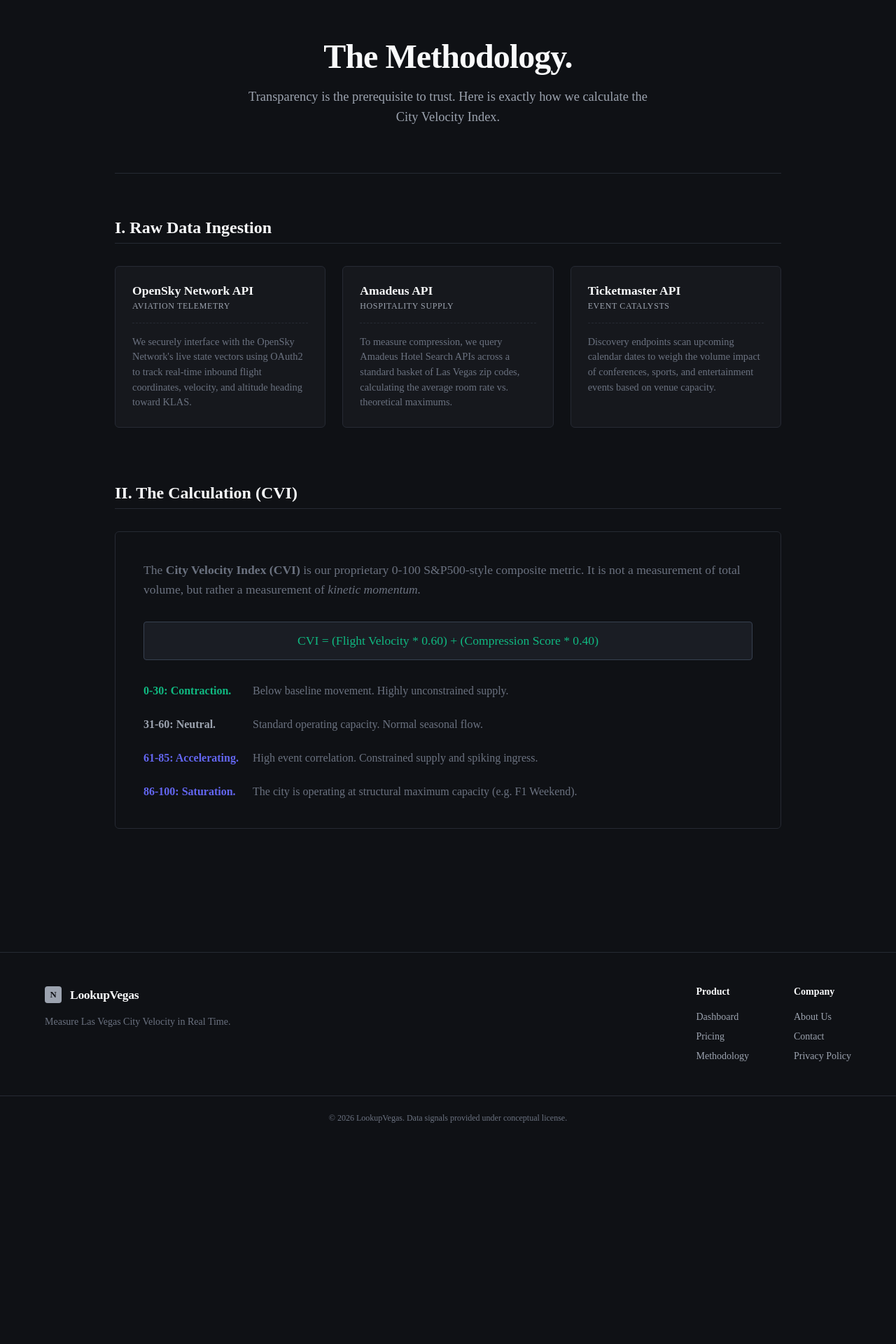
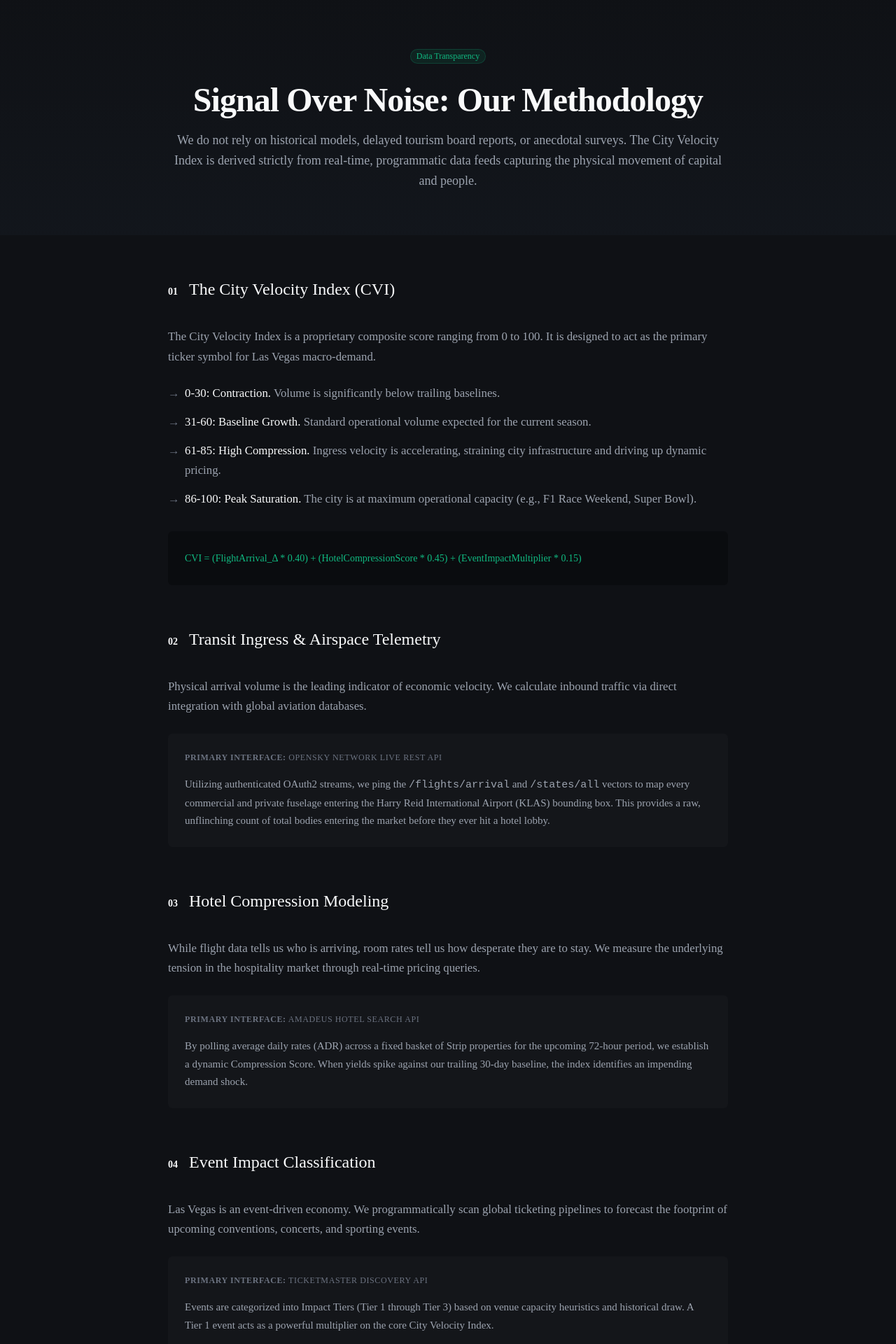
Before and after one commit to alwat83/lookupvegas, a Next.js app: page /methodology in a window 1280 px wide. Shown: the part 140-2060 px from the top of the page at 70% size. Before the commit the page ends 1769 px from the top, so only its background shows below. Built offline with nearby package versions, Linux system fonts and the light colour scheme.

Commit message:
feat: implement methodology overview page to transparently document cvi calculations and api dependencies

```diff
--- a/app/methodology/Methodology.module.css
+++ b/app/methodology/Methodology.module.css
@@ -1,140 +1,169 @@
-.main {
-    max-width: 1000px;
-    margin: 0 auto;
-    padding: 2rem 1.5rem;
+.methodologyContainer {
+    min-height: 100vh;
+    display: flex;
+    flex-direction: column;
 }
 
-.hero {
-    padding: 6rem 0 4rem 0;
+.heroSection {
+    padding: 5rem 0 4rem;
+    border-bottom: 1px solid var(--border);
+    background: linear-gradient(180deg, rgba(15, 17, 21, 0) 0%, rgba(31, 41, 55, 0.2) 100%);
     text-align: center;
-    border-bottom: 1px solid var(--border-color);
-    margin-bottom: 4rem;
+}
+
+.badgeContainer {
+    margin-bottom: 1.5rem;
+    display: flex;
+    justify-content: center;
 }
 
 .title {
     font-size: 3rem;
-    font-weight: 700;
+    font-weight: 600;
     color: var(--text-primary);
-    margin: 0 0 1rem 0;
+    margin-bottom: 1rem;
     letter-spacing: -0.02em;
 }
 
 .subtitle {
-    font-size: 1.15rem;
+    font-size: 1.125rem;
     color: var(--text-secondary);
-    max-width: 600px;
+    max-width: 800px;
     margin: 0 auto;
     line-height: 1.6;
 }
 
-.section {
-    margin-bottom: 5rem;
+.contentSection {
+    flex: 1;
+    padding: 4rem 0;
+    max-width: 800px;
+    margin: 0 auto;
 }
 
-.sectionHeading {
-    font-size: 1.5rem;
-    font-weight: 600;
-    color: var(--text-primary);
-    margin: 0 0 2rem 0;
-    border-bottom: 1px solid var(--border-color);
-    padding-bottom: 0.5rem;
+.methodologyBlock {
+    margin-bottom: 4rem;
 }
 
-.apiGrid {
-    display: grid;
-    grid-template-columns: repeat(1, 1fr);
-    gap: 1.5rem;
+.blockHeader {
+    display: flex;
+    align-items: baseline;
+    gap: 1rem;
+    margin-bottom: 1.5rem;
+    border-bottom: 1px solid var(--border);
+    padding-bottom: 1rem;
 }
 
-@media (min-width: 768px) {
-    .apiGrid {
-        grid-template-columns: repeat(3, 1fr);
-    }
+.blockNumber {
+    font-family: var(--font-mono);
+    font-size: 0.875rem;
+    color: var(--accent);
+    font-weight: 600;
 }
 
-.apiCard {
-    background-color: var(--bg-secondary);
-    border: 1px solid var(--border-color);
-    border-radius: 6px;
-    padding: 1.5rem;
-}
-
-.apiHeader {
-    display: flex;
-    flex-direction: column;
-    margin-bottom: 1rem;
-    padding-bottom: 1rem;
-    border-bottom: 1px dashed var(--border-color);
-}
-
-.apiName {
-    font-size: 1.1rem;
-    font-weight: 600;
-    margin: 0 0 0.25rem 0;
+.blockTitle {
+    font-size: 1.5rem;
+    font-weight: 500;
     color: var(--text-primary);
 }
 
-.apiType {
-    font-size: 0.75rem;
-    text-transform: uppercase;
-    font-family: var(--font-mono);
+.blockContent {
     color: var(--text-secondary);
-    letter-spacing: 0.05em;
+    line-height: 1.7;
+    font-size: 1.05rem;
 }
 
-.apiDesc {
-    font-size: 0.9rem;
-    color: var(--text-muted);
-    line-height: 1.5;
+.blockContent p {
+    margin-bottom: 1.5rem;
 }
 
-.calcBox {
-    background-color: var(--bg-primary);
-    border: 1px solid var(--border-color);
-    border-radius: 6px;
-    padding: 2.5rem;
+.dataList {
+    list-style: none;
+    padding: 0;
+    margin: 0 0 2rem 0;
 }
 
-.paragraph {
-    font-size: 1.1rem;
-    color: var(--text-muted);
-    line-height: 1.6;
-    margin-bottom: 2rem;
+.dataList li {
+    margin-bottom: 0.75rem;
+    padding-left: 1.5rem;
+    position: relative;
 }
 
-.formula {
-    background-color: #1A1D24;
-    border: 1px solid #374151;
-    padding: 1rem;
-    border-radius: 4px;
-    text-align: center;
-    margin-bottom: 2rem;
+.dataList li::before {
+    content: "→";
+    position: absolute;
+    left: 0;
+    color: var(--text-muted);
+    font-family: var(--font-mono);
+}
+
+.dataList strong {
+    color: var(--text-primary);
+    font-weight: 500;
+}
+
+.formulaBox {
+    background: rgba(0, 0, 0, 0.3);
+    border: 1px solid var(--border);
+    padding: 1.5rem;
+    border-radius: 6px;
     overflow-x: auto;
 }
 
-.formula code {
+.formulaBox code {
     font-family: var(--font-mono);
     color: var(--accent-growth);
-    font-size: 1.1rem;
+    font-size: 0.875rem;
 }
 
-.calcList {
-    list-style-type: none;
-    padding: 0;
-    margin: 0;
-    display: flex;
-    flex-direction: column;
-    gap: 1.5rem;
+.sourceCard {
+    background: rgba(255, 255, 255, 0.02);
+    border: 1px dashed var(--border);
+    padding: 1.5rem;
+    border-radius: 6px;
+    margin-top: 1.5rem;
 }
 
-.calcList li {
-    font-size: 1rem;
+.sourceMeta {
+    font-family: var(--font-mono);
+    font-size: 0.75rem;
+    text-transform: uppercase;
+    letter-spacing: 0.05em;
     color: var(--text-muted);
-    display: flex;
-    gap: 1rem;
-    line-height: 1.5;
+    margin-bottom: 1rem;
 }
 
-.calcList strong {
-    min-width: 140px;
+.sourceMeta strong {
+    color: var(--accent);
 }
+
+.sourceCard p {
+    margin: 0;
+    font-size: 0.9375rem;
+}
+
+/* CTA */
+.ctaWrapper {
+    text-align: center;
+    margin-top: 5rem;
+    padding-top: 4rem;
+    border-top: 1px solid var(--border);
+}
+
+.terminalBtn {
+    display: inline-block;
+    background: var(--text-primary);
+    color: var(--bg-primary);
+    padding: 0.875rem 2rem;
+    border-radius: 4px;
+    font-family: var(--font-mono);
+    font-size: 0.875rem;
+    font-weight: 600;
+    text-transform: uppercase;
+    text-decoration: none;
+    transition: all 0.2s ease;
+}
+
+.terminalBtn:hover {
+    background: var(--text-secondary);
+    transform: translateY(-1px);
+}
--- a/app/methodology/page.js
+++ b/app/methodology/page.js
@@ -1,62 +1,126 @@
+import Navbar from '../../components/Navbar';
+import Footer from '../../components/Footer';
 import styles from './Methodology.module.css';
+import Link from 'next/link';
 
 export const metadata = {
-    title: 'Methodology | LookupVegas',
-    description: 'How the Las Vegas City Velocity Index is calculated.',
+    title: 'LookupVegas | Methodology',
+    description: 'Data integrity, signal processing, and the calculation model behind the City Velocity Index.',
 };
 
 export default function MethodologyPage() {
     return (
-        <main className={styles.main}>
-            <div className={styles.hero}>
-                <h1 className={styles.title}>The Methodology.</h1>
-                <p className={styles.subtitle}>Transparency is the prerequisite to trust. Here is exactly how we calculate the City Velocity Index.</p>
+        <main className={styles.methodologyContainer}>
+            <Navbar />
+
+            <div className={styles.heroSection}>
+                <div className="container">
+                    <div className={styles.badgeContainer}>
+                        <span className="badge badge-growth">Data Transparency</span>
+                    </div>
+                    <h1 className={styles.title}>Signal Over Noise: Our Methodology</h1>
+                    <p className={styles.subtitle}>
+                        We do not rely on historical models, delayed tourism board reports, or anecdotal surveys. The City Velocity Index is derived strictly from real-time, programmatic data feeds capturing the physical movement of capital and people.
+                    </p>
+                </div>
             </div>
 
-            <section className={styles.section}>
-                <h2 className={styles.sectionHeading}>I. Raw Data Ingestion</h2>
-                <div className={styles.apiGrid}>
-                    <div className={styles.apiCard}>
-                        <div className={styles.apiHeader}>
-                            <h3 className={styles.apiName}>OpenSky Network API</h3>
-                            <span className={styles.apiType}>Aviation Telemetry</span>
+            <div className={`container ${styles.contentSection}`}>
+
+                {/* 1. The Core Index */}
+                <div className={styles.methodologyBlock}>
+                    <div className={styles.blockHeader}>
+                        <div className={styles.blockNumber}>01</div>
+                        <h2 className={styles.blockTitle}>The City Velocity Index (CVI)</h2>
+                    </div>
+                    <div className={styles.blockContent}>
+                        <p>
+                            The City Velocity Index is a proprietary composite score ranging from 0 to 100. It is designed to act as the primary ticker symbol for Las Vegas macro-demand.
+                        </p>
+                        <ul className={styles.dataList}>
+                            <li><strong>0-30: Contraction.</strong> Volume is significantly below trailing baselines.</li>
+                            <li><strong>31-60: Baseline Growth.</strong> Standard operational volume expected for the current season.</li>
+                            <li><strong>61-85: High Compression.</strong> Ingress velocity is accelerating, straining city infrastructure and driving up dynamic pricing.</li>
+                            <li><strong>86-100: Peak Saturation.</strong> The city is at maximum operational capacity (e.g., F1 Race Weekend, Super Bowl).</li>
+                        </ul>
+                        <div className={styles.formulaBox}>
+                            <code>CVI = (FlightArrival_Δ * 0.40) + (HotelCompressionScore * 0.45) + (EventImpactMultiplier * 0.15)</code>
                         </div>
-                        <p className={styles.apiDesc}>We securely interface with the OpenSky Network's live state vectors using OAuth2 to track real-time inbound flight coordinates, velocity, and altitude heading toward KLAS.</p>
-                    </div>
-                    <div className={styles.apiCard}>
-                        <div className={styles.apiHeader}>
-                            <h3 className={styles.apiName}>Amadeus API</h3>
-                            <span className={styles.apiType}>Hospitality Supply</span>
-                        </div>
-                        <p className={styles.apiDesc}>To measure compression, we query Amadeus Hotel Search APIs across a standard basket of Las Vegas zip codes, calculating the average room rate vs. theoretical maximums.</p>
-                    </div>
-                    <div className={styles.apiCard}>
-                        <div className={styles.apiHeader}>
-                            <h3 className={styles.apiName}>Ticketmaster API</h3>
-                            <span className={styles.apiType}>Event Catalysts</span>
-                        </div>
-                        <p className={styles.apiDesc}>Discovery endpoints scan upcoming calendar dates to weigh the volume impact of conferences, sports, and entertainment events based on venue capacity.</p>
                     </div>
                 </div>
-            </section>
 
-            <section className={styles.section}>
-                <h2 className={styles.sectionHeading}>II. The Calculation (CVI)</h2>
-                <div className={styles.calcBox}>
-                    <p className={styles.paragraph}>
-                        The <strong>City Velocity Index (CVI)</strong> is our proprietary 0-100 S&P500-style composite metric. It is not a measurement of total volume, but rather a measurement of <em>kinetic momentum.</em>
-                    </p>
-                    <div className={styles.formula}>
-                        <code>CVI = (Flight Velocity * 0.60) + (Compression Score * 0.40)</code>
+                {/* 2. Transit Ingress */}
+                <div className={styles.methodologyBlock}>
+                    <div className={styles.blockHeader}>
+                        <div className={styles.blockNumber}>02</div>
+                        <h2 className={styles.blockTitle}>Transit Ingress & Airspace Telemetry</h2>
                     </div>
-                    <ul className={styles.calcList}>
-                        <li><strong style={{ color: 'var(--accent-growth)' }}>0-30: Contraction.</strong> Below baseline movement. Highly unconstrained supply.</li>
-                        <li><strong style={{ color: 'var(--text-secondary)' }}>31-60: Neutral.</strong> Standard operating capacity. Normal seasonal flow.</li>
-                        <li><strong style={{ color: 'var(--accent-compression)' }}>61-85: Accelerating.</strong> High event correlation. Constrained supply and spiking ingress.</li>
-                        <li><strong style={{ color: 'var(--accent-compression)' }}>86-100: Saturation.</strong> The city is operating at structural maximum capacity (e.g. F1 Weekend).</li>
-                    </ul>
+                    <div className={styles.blockContent}>
+                        <p>
+                            Physical arrival volume is the leading indicator of economic velocity. We calculate inbound traffic via direct integration with global aviation databases.
+                        </p>
+                        <div className={styles.sourceCard}>
+                            <div className={styles.sourceMeta}>
+                                <strong>Primary Interface:</strong> OpenSky Network Live REST API
+                            </div>
+                            <p>
+                                Utilizing authenticated OAuth2 streams, we ping the <code>/flights/arrival</code> and <code>/states/all</code> vectors to map every commercial and private fuselage entering the Harry Reid International Airport (KLAS) bounding box. This provides a raw, unflinching count of total bodies entering the market before they ever hit a hotel lobby.
+                            </p>
+                        </div>
+                    </div>
                 </div>
-            </section>
+
+                {/* 3. Hotel Compression */}
+                <div className={styles.methodologyBlock}>
+                    <div className={styles.blockHeader}>
+                        <div className={styles.blockNumber}>03</div>
+                        <h2 className={styles.blockTitle}>Hotel Compression Modeling</h2>
+                    </div>
+                    <div className={styles.blockContent}>
+                        <p>
+                            While flight data tells us who is arriving, room rates tell us how desperate they are to stay. We measure the underlying tension in the hospitality market through real-time pricing queries.
+                        </p>
+                        <div className={styles.sourceCard}>
+                            <div className={styles.sourceMeta}>
+                                <strong>Primary Interface:</strong> Amadeus Hotel Search API
+                            </div>
+                            <p>
+                                By polling average daily rates (ADR) across a fixed basket of Strip properties for the upcoming 72-hour period, we establish a dynamic Compression Score. When yields spike against our trailing 30-day baseline, the index identifies an impending demand shock.
+                            </p>
+                        </div>
+                    </div>
+                </div>
+
+                {/* 4. Event Impact */}
+                <div className={styles.methodologyBlock}>
+                    <div className={styles.blockHeader}>
+                        <div className={styles.blockNumber}>04</div>
+                        <h2 className={styles.blockTitle}>Event Impact Classification</h2>
+                    </div>
+                    <div className={styles.blockContent}>
+                        <p>
+                            Las Vegas is an event-driven economy. We programmatically scan global ticketing pipelines to forecast the footprint of upcoming conventions, concerts, and sporting events.
+                        </p>
+                        <div className={styles.sourceCard}>
+                            <div className={styles.sourceMeta}>
+                                <strong>Primary Interface:</strong> Ticketmaster Discovery API
+                            </div>
+                            <p>
+                                Events are categorized into Impact Tiers (Tier 1 through Tier 3) based on venue capacity heuristics and historical draw. A Tier 1 event acts as a powerful multiplier on the core City Velocity Index.
+                            </p>
+                        </div>
+                    </div>
+                </div>
+
+                <div className={styles.ctaWrapper}>
+                    <Link href="/terminal" className={styles.terminalBtn}>
+                        Access the Live Terminal
+                    </Link>
+                </div>
+
+            </div>
+
+            <Footer />
         </main>
-    )
+    );
 }
```
